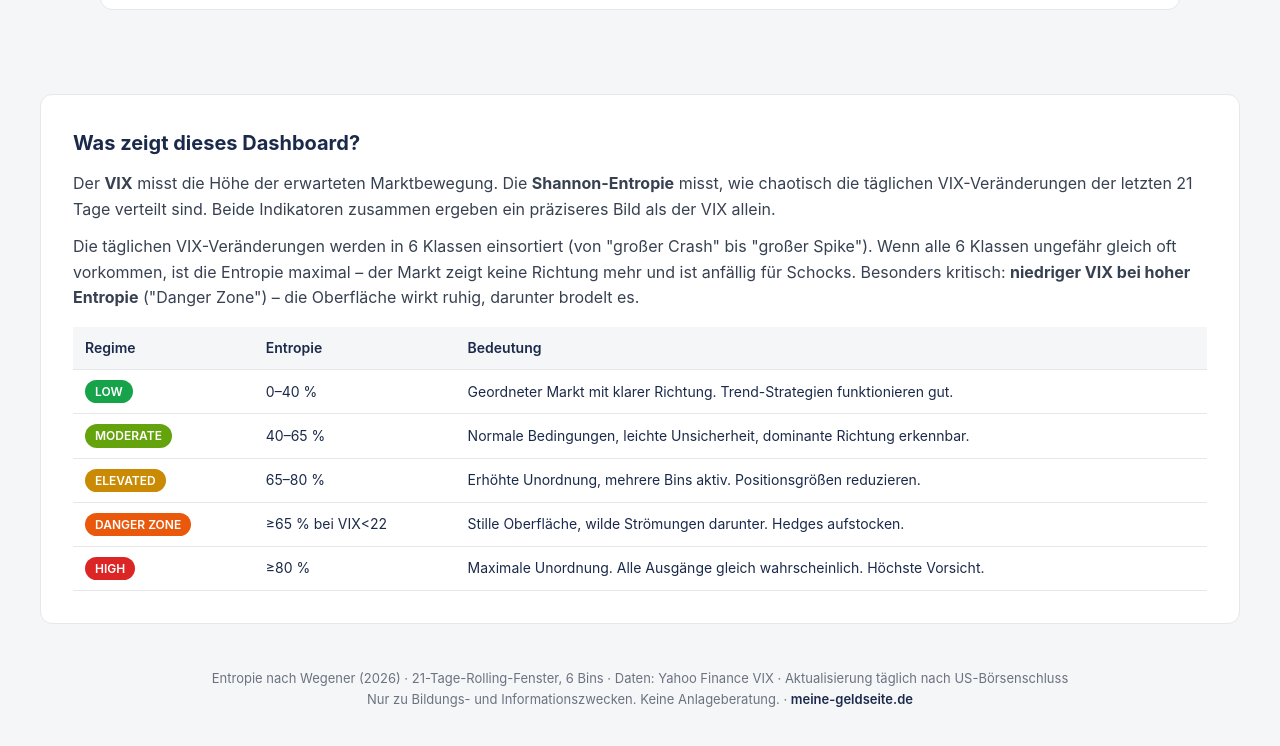
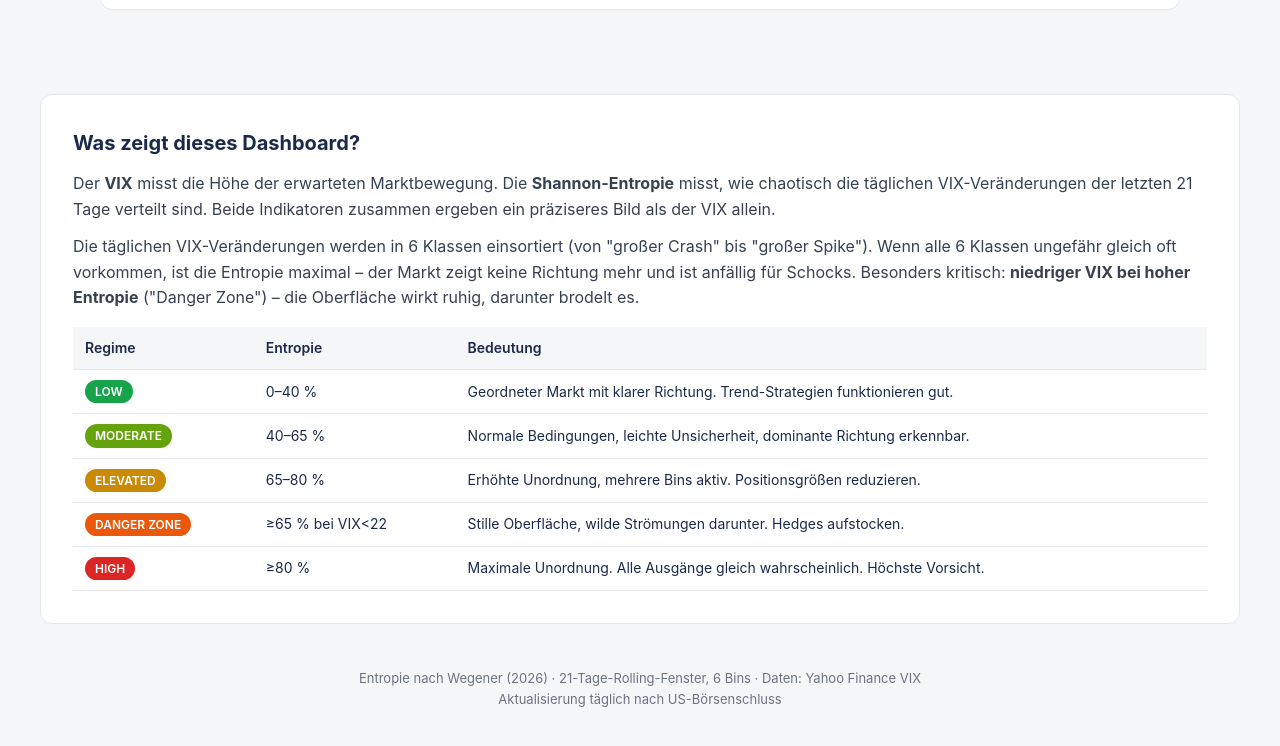
Before and after one commit to Mike1059/VIX-dasboard, a plain HTML site: page index.html in a window 1280 px wide. Shown: the part 1318-2064 px from the top of the page. Drawn offline with nearby package versions, Linux system fonts and the light colour scheme.

Commit message:
index.html

```diff
--- a/index.html
+++ b/index.html
@@ -238,8 +238,8 @@
   </div>
 
   <footer>
-    Entropie nach Wegener (2026) · 21-Tage-Rolling-Fenster, 6 Bins · Daten: Yahoo Finance VIX · Aktualisierung täglich nach US-Börsenschluss<br>
-    Nur zu Bildungs- und Informationszwecken. Keine Anlageberatung. · <a href="https://meine-geldseite.de" target="_blank">meine-geldseite.de</a>
+    Entropie nach Wegener (2026) · 21-Tage-Rolling-Fenster, 6 Bins · Daten: Yahoo Finance VIX<br>
+    Aktualisierung täglich nach US-Börsenschluss
   </footer>
 
 </div>
```
